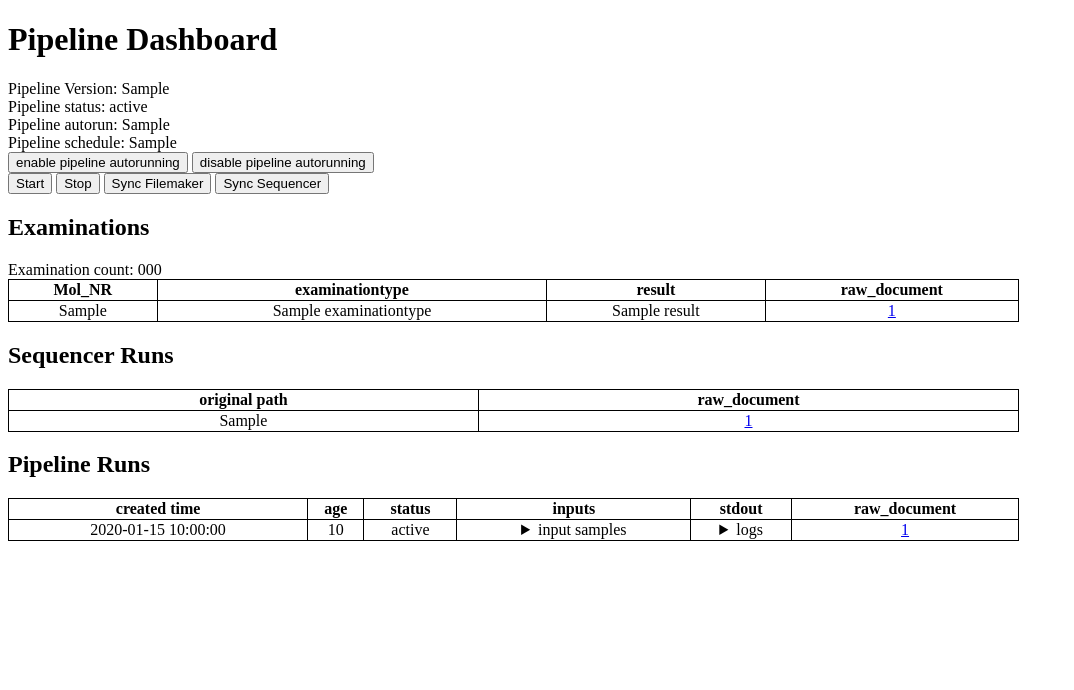
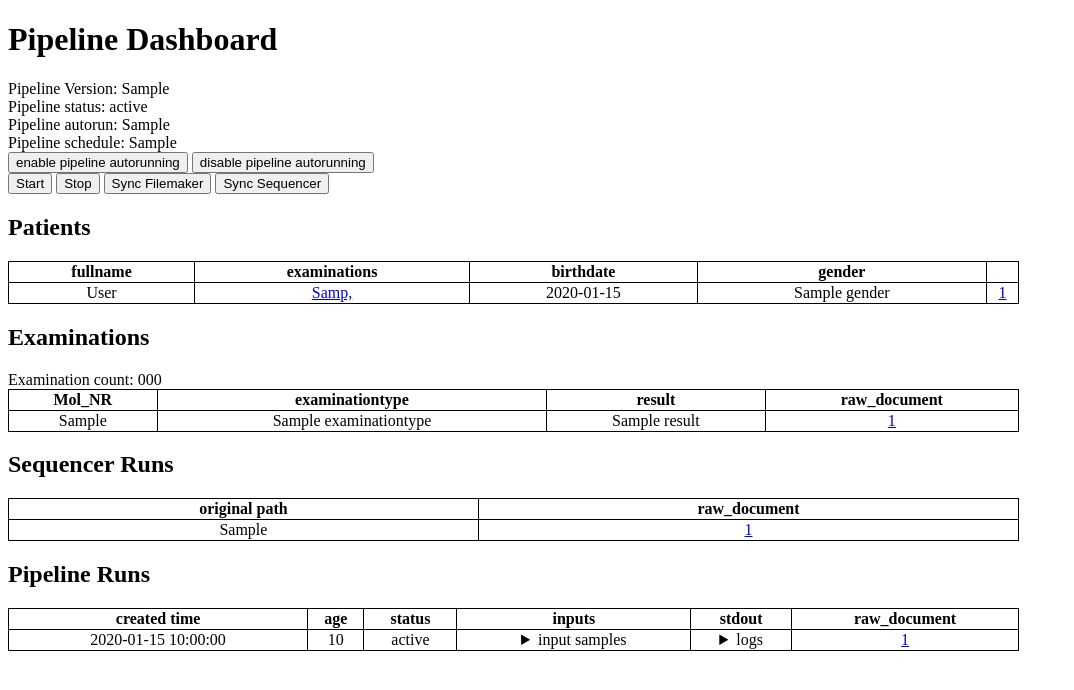
Before and after one commit to feiloo/ngs_pipeline, a Flask app: template app/src/app/templates/pipeline_dashboard.html in a window 1280 px wide. Shown: the top 690 px of the page, without its empty margins (0-1074 px from the left). Run offline with Flask 3, Linux system fonts and the light colour scheme; the template is opened without the code that fills it: most values are stand-ins (such as "Sample title", 1, 10 or a date in 2020); parts of the project's set-up code (start-up, migrations or seed data) failed here and were passed over.

Commit message:
add patients section to pipeline dashboard

```diff
--- a/app/src/app/templates/pipeline_dashboard.html
+++ b/app/src/app/templates/pipeline_dashboard.html
@@ -70,6 +70,30 @@ td {
   </div>
 
 
+  <div>
+    <h2> Patients </h2>
+	    <table>
+	    <tr>
+		<th>fullname</th>
+		<th>examinations</th>
+		<th>birthdate</th>
+		<th>gender</th>
+	    </tr>
+	    {% for patient in patients %}
+	    <tr>
+		<td><nobr><data>{{ patient['names']['fullname'] }}<data></td>
+		<td><nobr><data>
+				{% for e in patient['examinations'] %}
+				<a href="/db/raw/{{ e }}">{{ e[:4] }},</a>
+				{% endfor %}
+			<data></td>
+		<td><nobr><data>{{ patient['birthdate'] }}<data></td>
+		<td><nobr><data>{{ patient['gender'] }}<data></td>
+		<td><nobr><a href="/db/raw/{{ patient['_id'] }}">{{ patient['_id'] }}</a></td>
+	    </tr>
+	    {% endfor %}
+	    </table>
+  </div>
   <div>
     <h2> Examinations </h2>
             <div>Examination count: {{ number_examinations }}</div>
--- a/app/src/app/ui.py
+++ b/app/src/app/ui.py
@@ -31,6 +31,7 @@ def _get_pipeline_dashboard_html():
     sequencer_runs = db.query('sequencer_runs/all?limit10&descending=true').values()
 
     examinations = db.query('examinations/examinations?limit=10&skip=10&descending=true').values()
+    patients = db.query('patients/patients?limit=10&skip=10&descending=true').values()
 
     settings = db.get('app_settings')
     pipeline_schedule = settings['schedule']
@@ -51,6 +52,7 @@ def _get_pipeline_dashboard_html():
 
     return render_template('pipeline_dashboard.html',
             examinations=examinations,
+            patients=patients,
             pipeline_version=PIPELINE_VERSION,
             pipeline_progress=progress,
             pipeline_status=f'{pipeline_status}',
```
